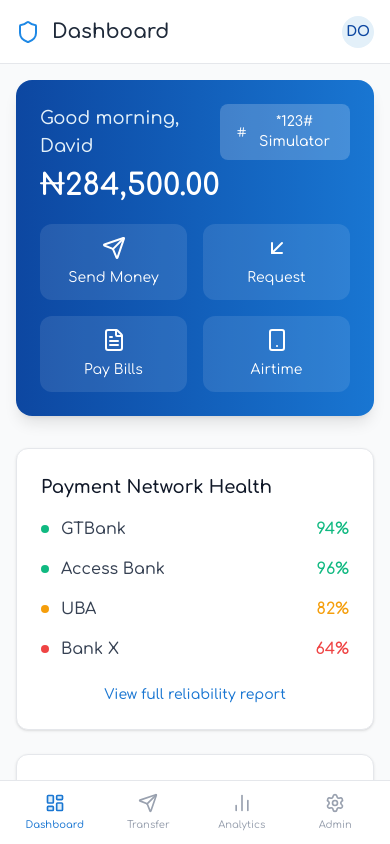
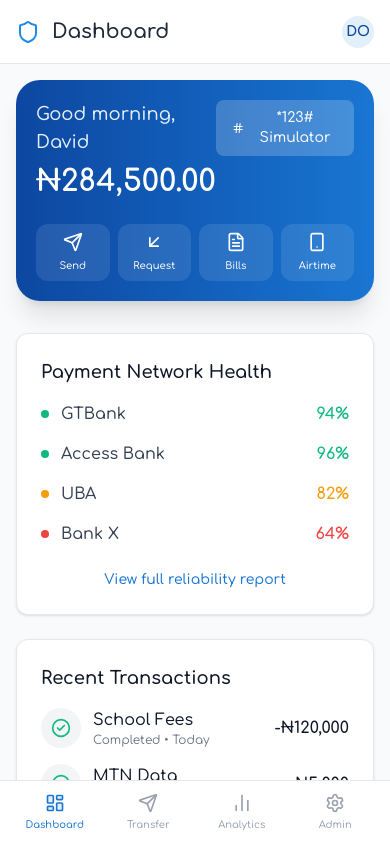
Before and after one commit to DavidDeez/SurePay, a React (Vite) app: page /dashboard in a window 390 px wide. Built offline with nearby package versions, Linux system fonts and the light colour scheme.

Commit message:
Optimize blue hero card size and quick action sizes for mobile

```diff
--- /dev/null
+++ b/shrink-blue.cjs
@@ -0,0 +1,66 @@
+const fs = require('fs');
+const path = require('path');
+
+const file = path.join(__dirname, 'src', 'pages', 'Dashboard.tsx');
+let content = fs.readFileSync(file, 'utf8');
+
+content = content.replace(
+  '<div className="bg-gradient-to-r from-ecobank-900 to-ecobank-600 rounded-2xl p-6 md:p-8 text-white shadow-lg">',
+  '<div className="bg-gradient-to-r from-ecobank-900 to-ecobank-600 rounded-3xl p-5 md:p-8 text-white shadow-xl max-w-2xl mx-auto">'
+);
+
+content = content.replace(
+  '<div className="grid grid-cols-2 md:grid-cols-4 gap-4 mt-5 md:mt-8">',
+  '<div className="grid grid-cols-4 gap-2 md:gap-4 mt-6">'
+);
+
+content = content.replace(
+  '<span className="text-sm">Send Money</span>',
+  '<span className="text-[10px] md:text-sm font-medium">Send</span>'
+);
+
+content = content.replace(
+  '<span className="text-sm">Request</span>',
+  '<span className="text-[10px] md:text-sm font-medium">Request</span>'
+);
+
+content = content.replace(
+  '<span className="text-sm">Pay Bills</span>',
+  '<span className="text-[10px] md:text-sm font-medium">Bills</span>'
+);
+
+content = content.replace(
+  '<span className="text-sm">Airtime</span>',
+  '<span className="text-[10px] md:text-sm font-medium">Airtime</span>'
+);
+
+// Reduce icon sizes
+content = content.replace(
+  /<Link to="\/transfer" className="flex flex-col items-center gap-2 bg-white\/10 rounded-xl p-3 hover:bg-white\/20 transition">/g,
+  '<Link to="/transfer" className="flex flex-col items-center gap-1.5 bg-white/10 rounded-xl p-2 md:p-3 hover:bg-white/20 transition active:scale-95">'
+);
+
+content = content.replace(
+  /<button onClick={\(\) => alert\("([^"]+)"\)} className="flex flex-col items-center gap-2 bg-white\/10 rounded-xl p-3 hover:bg-white\/20 transition active:scale-95">/g,
+  '<button onClick={() => alert("$1")} className="flex flex-col items-center gap-1.5 bg-white/10 rounded-xl p-2 md:p-3 hover:bg-white/20 transition active:scale-95">'
+);
+
+content = content.replace(
+  /<Send className="h-6 w-6" \/>/g,
+  '<Send className="h-5 w-5 md:h-6 md:w-6" />'
+);
+content = content.replace(
+  /<ArrowDownLeft className="h-6 w-6" \/>/g,
+  '<ArrowDownLeft className="h-5 w-5 md:h-6 md:w-6" />'
+);
+content = content.replace(
+  /<FileText className="h-6 w-6" \/>/g,
+  '<FileText className="h-5 w-5 md:h-6 md:w-6" />'
+);
+content = content.replace(
+  /<Smartphone className="h-6 w-6" \/>/g,
+  '<Smartphone className="h-5 w-5 md:h-6 md:w-6" />'
+);
+
+fs.writeFileSync(file, content, 'utf8');
+console.log('Blue card shrunk');
--- a/src/pages/Dashboard.tsx
+++ b/src/pages/Dashboard.tsx
@@ -9,7 +9,7 @@ const Dashboard = () => {
   return (
     <div className="max-w-5xl mx-auto space-y-8 relative">
       {/* Balance Section */}
-      <div className="bg-gradient-to-r from-ecobank-900 to-ecobank-600 rounded-2xl p-6 md:p-8 text-white shadow-lg">
+      <div className="bg-gradient-to-r from-ecobank-900 to-ecobank-600 rounded-3xl p-5 md:p-8 text-white shadow-xl max-w-2xl mx-auto">
         <div className="flex justify-between items-start">
            <div>
              <h2 className="text-ecobank-100 text-lg font-medium">Good morning, David</h2>
@@ -21,22 +21,22 @@ const Dashboard = () => {
            </button>
         </div>
 
-        <div className="grid grid-cols-2 md:grid-cols-4 gap-4 mt-5 md:mt-8">
-          <Link to="/transfer" className="flex flex-col items-center gap-2 bg-white/10 rounded-xl p-3 hover:bg-white/20 transition">
-            <Send className="h-6 w-6" />
-            <span className="text-sm">Send Money</span>
+        <div className="grid grid-cols-4 gap-2 md:gap-4 mt-6">
+          <Link to="/transfer" className="flex flex-col items-center gap-1.5 bg-white/10 rounded-xl p-2 md:p-3 hover:bg-white/20 transition active:scale-95">
+            <Send className="h-5 w-5 md:h-6 md:w-6" />
+            <span className="text-[10px] md:text-sm font-medium">Send</span>
           </Link>
-          <button onClick={() => alert("Request Money feature coming soon.")} className="flex flex-col items-center gap-2 bg-white/10 rounded-xl p-3 hover:bg-white/20 transition active:scale-95">
-            <ArrowDownLeft className="h-6 w-6" />
-            <span className="text-sm">Request</span>
+          <button onClick={() => alert("Request Money feature coming soon.")} className="flex flex-col items-center gap-1.5 bg-white/10 rounded-xl p-2 md:p-3 hover:bg-white/20 transition active:scale-95">
+            <ArrowDownLeft className="h-5 w-5 md:h-6 md:w-6" />
+            <span className="text-[10px] md:text-sm font-medium">Request</span>
           </button>
-          <button onClick={() => alert("Pay Bills feature coming soon.")} className="flex flex-col items-center gap-2 bg-white/10 rounded-xl p-3 hover:bg-white/20 transition active:scale-95">
-            <FileText className="h-6 w-6" />
-            <span className="text-sm">Pay Bills</span>
+          <button onClick={() => alert("Pay Bills feature coming soon.")} className="flex flex-col items-center gap-1.5 bg-white/10 rounded-xl p-2 md:p-3 hover:bg-white/20 transition active:scale-95">
+            <FileText className="h-5 w-5 md:h-6 md:w-6" />
+            <span className="text-[10px] md:text-sm font-medium">Bills</span>
           </button>
-          <button onClick={() => alert("Airtime feature coming soon.")} className="flex flex-col items-center gap-2 bg-white/10 rounded-xl p-3 hover:bg-white/20 transition active:scale-95">
-            <Smartphone className="h-6 w-6" />
-            <span className="text-sm">Airtime</span>
+          <button onClick={() => alert("Airtime feature coming soon.")} className="flex flex-col items-center gap-1.5 bg-white/10 rounded-xl p-2 md:p-3 hover:bg-white/20 transition active:scale-95">
+            <Smartphone className="h-5 w-5 md:h-6 md:w-6" />
+            <span className="text-[10px] md:text-sm font-medium">Airtime</span>
           </button>
         </div>
       </div>
@@ -142,7 +142,7 @@ const Dashboard = () => {
                         <div className="w-full">
                            <input type="text" readOnly value="*123#" className="w-full bg-transparent text-center text-white text-3xl font-mono outline-none mb-12" />
                            <button onClick={() => setUssdStep(1)} className="w-16 h-16 rounded-full bg-green-500 mx-auto flex items-center justify-center text-white font-bold hover:bg-green-600">
-                              <Smartphone className="h-6 w-6" />
+                              <Smartphone className="h-5 w-5 md:h-6 md:w-6" />
                            </button>
                         </div>
                      </div>
```
